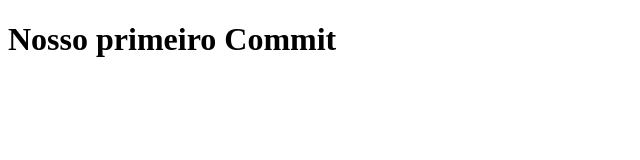
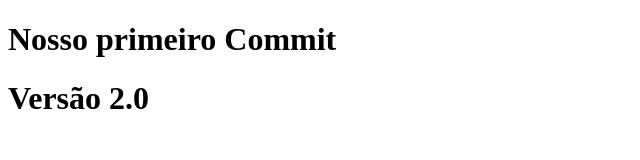
Before and after one commit to sopadelobas/ProjetoGit3, a plain HTML site: page index.html in a window 1280 px wide. Shown: the whole page, without its empty margins (0-640 px from the left). Drawn offline with Linux system fonts and the light colour scheme.

Commit message:
Meu segundo commit

```diff
--- a/index.html
+++ b/index.html
@@ -7,6 +7,6 @@
 </head>
 <body>
     <h1> Nosso primeiro Commit </h1>
-
+    <h1> Versão 2.0 </h1>
 </body>
 </html>
```
